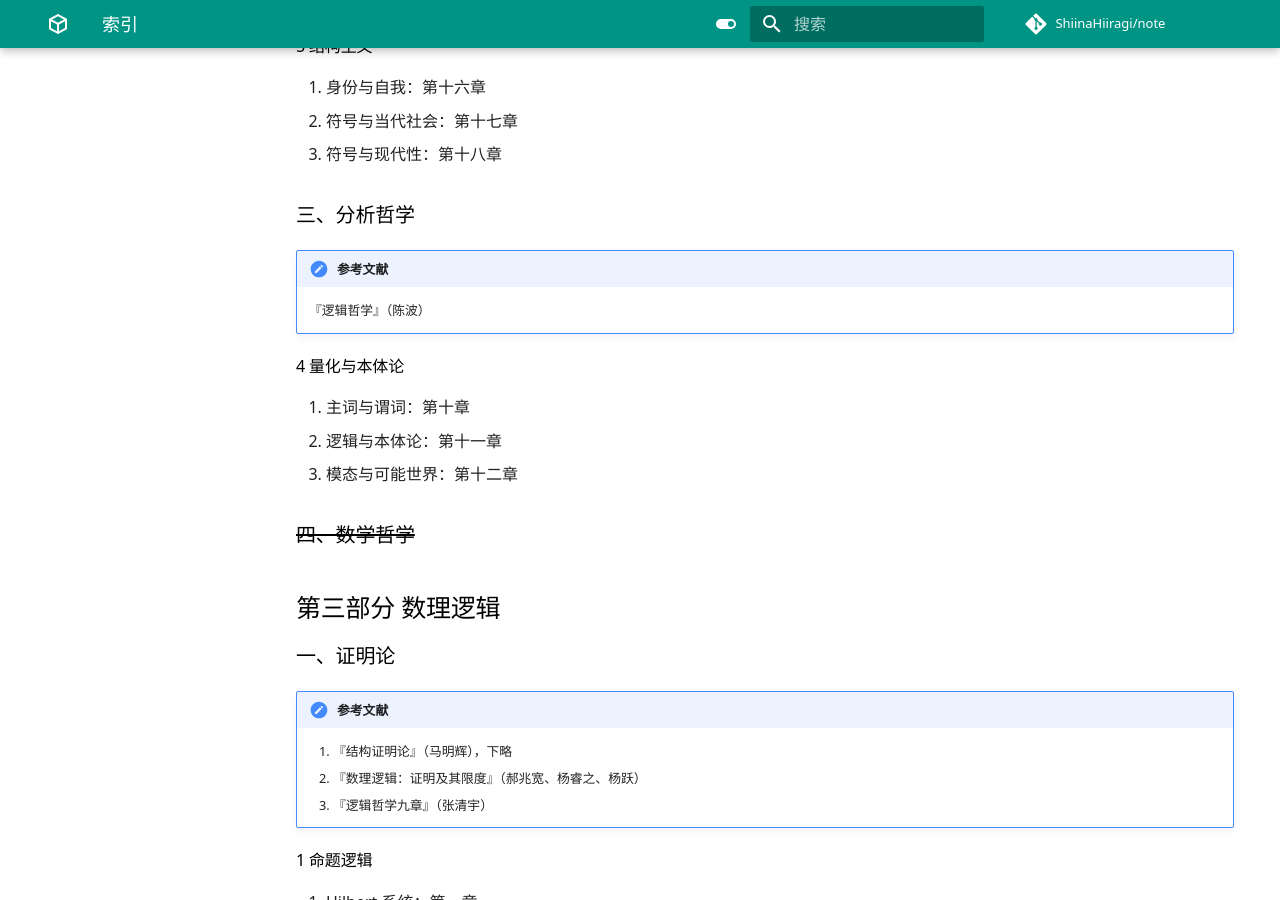
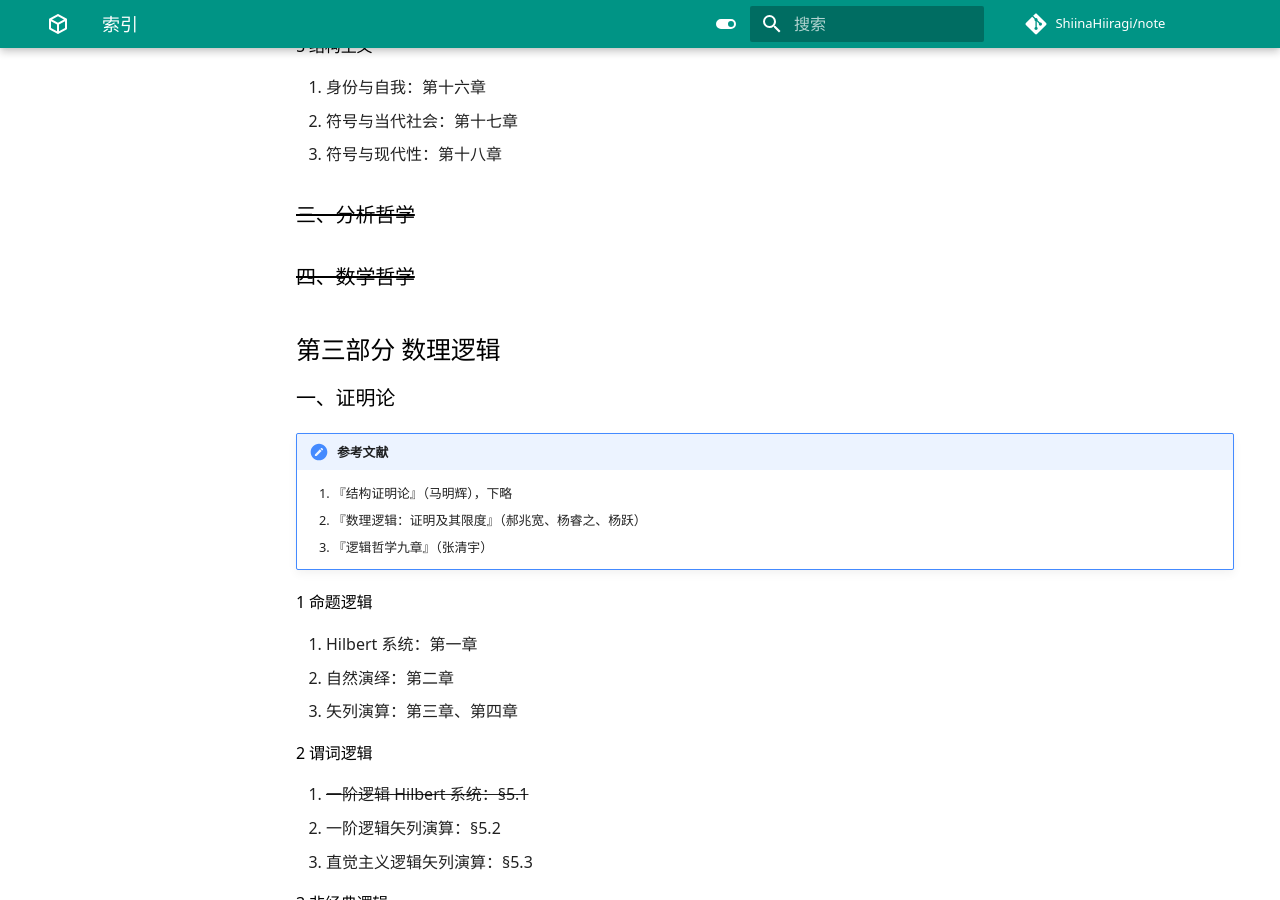
Before and after one commit to ShiinaHiiragi/note, an MkDocs documentation site: the page built from docs/intro/toc.md, in a window 1280 px wide and 900 px high, scrolled down 2561 px. Built offline with MkDocs 1.6.1 and Material for MkDocs 9.7.7, drawn with Linux system fonts in a browser that asks for light colours; comment, search, counter and statistics services are not loaded.

Commit message:
change toc

```diff
--- a/docs/intro/toc.md
+++ b/docs/intro/toc.md
@@ -79,15 +79,7 @@
 2. 符号与当代社会：第十七章
 3. 符号与现代性：第十八章
 
-### 三、分析哲学
-
-!!! note "参考文献"
-    『逻辑哲学』（陈波）
-
-#### 4 量化与本体论
-1. 主词与谓词：第十章
-2. 逻辑与本体论：第十一章
-3. 模态与可能世界：第十二章
+### ~~三、分析哲学~~
 
 ### ~~四、数学哲学~~
 
```
